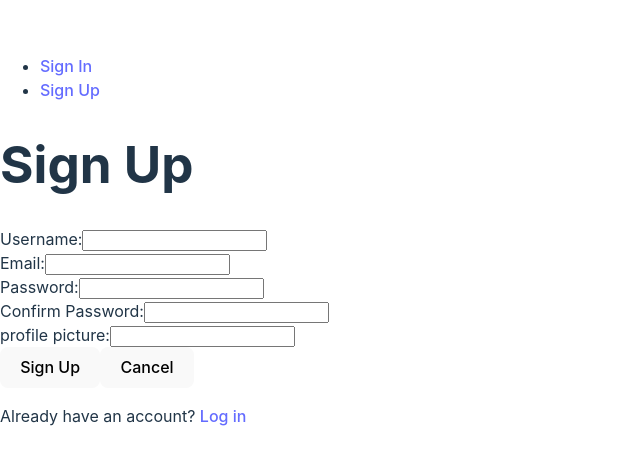
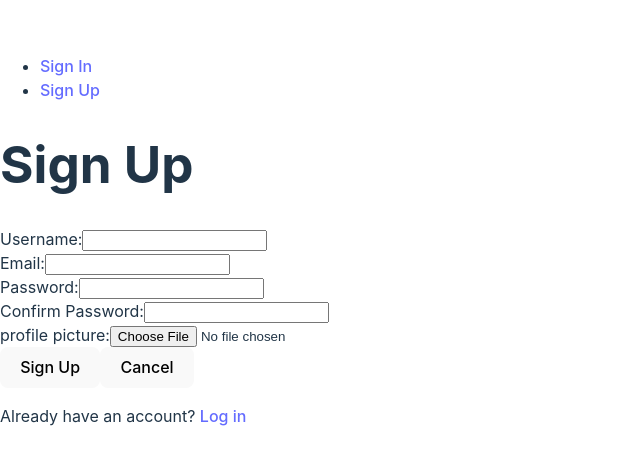
Before and after one commit to anneAC84/React-FlavourPalette, a React (Vite) app in the folder flavourpalette/: page /signup in a window 1280 px wide. Shown: the part 159-624 px from the top of the page, without its empty margins (0-640 px from the left). Built offline with nearby package versions, Linux system fonts and the light colour scheme; no server answers.

Commit message:
implented cloudinary image upload

```diff
--- a/flavourpalette/src/components/ImageUpload/ImageUpload.jsx
+++ b/flavourpalette/src/components/ImageUpload/ImageUpload.jsx
@@ -1,4 +1,5 @@
 import { useState } from 'react';
+
 
 const uploadUrl = import.meta.env.VITE_CLOUDINARY_URL
 const uploadPreset = import.meta.env.VITE_CLOUDINARY_UPLOAD_PRESET
--- a/flavourpalette/src/components/SignupForm/SignupForm.jsx
+++ b/flavourpalette/src/components/SignupForm/SignupForm.jsx
@@ -1,13 +1,15 @@
 import { useState } from 'react';
 import { Link, useNavigate } from 'react-router-dom';
-//import * as authService from '../../services/authService'
+import ImageUpload from '../ImageUpload/ImageUpload';
 import { signup } from '../../services/authService';
+
 
 const SignupForm = () => {
   const navigate = useNavigate();
   const [message, setMessage] = useState(['']);
   const [errors, setErrors] = useState({});
   const [successMessage, setSuccessMessage] = useState('');
+  const [imageFile, setImageFile] = useState(null);
   const [formData, setFormData] = useState({
     username: '',
     email:'',
@@ -16,7 +18,9 @@ const SignupForm = () => {
     profile_image: '',
   });
 
-
+  const handleImageUpload = (url) => {
+    setFormData({ ...formData, profile_image: url });
+};
 
 
   const handleChange = (e) => {
@@ -31,6 +35,7 @@ const handleSubmit = async (e) => {
     try {
         const response = await signup(formData);
         setSuccessMessage('Sign up successful!');
+        navigate('/')//should go straight to profile page maybe instead?
         setErrors({});
     } catch (error) {
         // Set the error messages for each field
@@ -110,12 +115,12 @@ const handleSubmit = async (e) => {
         <div>
 
           <label htmlFor="profilePicture">profile picture:</label>
-             <input
-            type="text"
+          <ImageUpload
             name="profile_image"
-            value={formData.profile_image}
-            onChange={handleChange}
+            photoImage={formData.profile_image}
+            handleImageUpload={handleImageUpload}
              />
+            {errors.profile_image && <span>{errors.profile_image}</span>}
         </div>
 
         <div>
```
